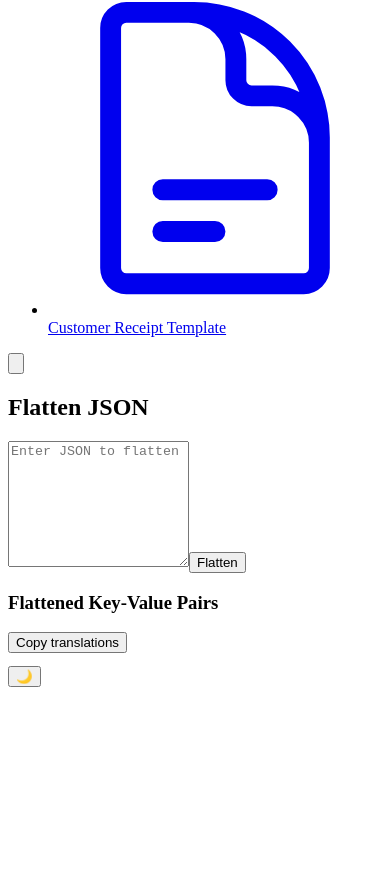
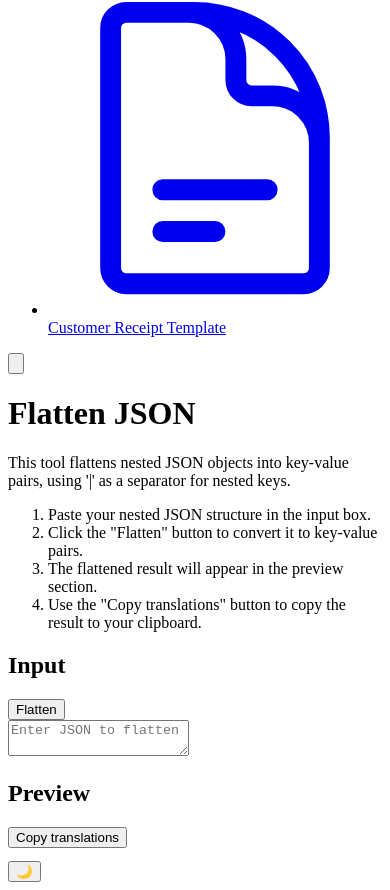
Before and after one commit to Darren-Bridges/VM-tooling, a React (Create React App) app: page /#/translations/flatten in a window 390 px wide. Shown: the part 650-1540 px from the top of the page. Before the commit the page ends 1345 px from the top, so only its background shows below. Built offline with nearby package versions, Linux system fonts and the light colour scheme; the HTML template or start-up script is replaced by a standard one.

Commit message:
Nav and mobile optimisations

```diff
--- a/src/App.js
+++ b/src/App.js
@@ -15,7 +15,7 @@ function App() {
           <Route path="/" element={<Home />} />
           <Route path="/translations/flatten" element={<Flatten />} />
           <Route path="/translations/unflatten" element={<Unflatten />} />
-          <Route path="/customer-receipt-template" element={<CustomerReceiptTemplateBuilder />} />
+          <Route path="/customer-receipt-template-builder" element={<CustomerReceiptTemplateBuilder />} />
         </Routes>
       </Layout>
     </Router>
--- a/src/components/Flatten.js
+++ b/src/components/Flatten.js
@@ -46,34 +46,58 @@ function Flatten() {
   };
 
   return (
-    <div className="bg-white dark:bg-gray-800 rounded-lg shadow-md p-4 md:p-6">
-      <h2 className="text-xl font-semibold text-gray-800 dark:text-gray-200 mb-4">Flatten JSON</h2>
+    <div className="bg-white dark:bg-gray-800 min-h-[90vh] flex flex-col p-4 md:p-6">
+      <div className="mb-8">
+        <h1 className="text-2xl md:text-3xl font-bold text-gray-800 dark:text-white mb-4">Flatten JSON</h1>
+
+        <div className="text-sm md:text-base text-gray-600 dark:text-gray-300">
+          <p className="mb-2">
+            This tool flattens nested JSON objects into key-value pairs, using '|' as a separator for nested keys.
+          </p>
+          <ol className="list-decimal list-inside">
+            <li>Paste your nested JSON structure in the input box.</li>
+            <li>Click the "Flatten" button to convert it to key-value pairs.</li>
+            <li>The flattened result will appear in the preview section.</li>
+            <li>Use the "Copy translations" button to copy the result to your clipboard.</li>
+          </ol>
+        </div>
+      </div>
+
+      <div className="flex flex-col lg:flex-row gap-4 lg:gap-8 flex-grow">
+        <div className="w-full lg:w-1/2 flex flex-col">
+          <div className="flex justify-between items-center mb-2 lg:mb-4">
+            <h2 className="text-lg md:text-xl font-semibold text-gray-800 dark:text-white">Input</h2>
+            <button
+              className="px-3 py-1 md:px-4 md:py-2 text-sm md:text-base bg-indigo-600 text-white rounded hover:bg-indigo-700 transition-colors"
+              onClick={handleFlatten}
+            >
+              Flatten
+            </button>
+          </div>
           <textarea
-        className="w-full p-2 border rounded mb-4 text-sm md:text-base bg-white dark:bg-gray-700 text-gray-800 dark:text-gray-200"
-        rows="8"
+            className="w-full flex-grow p-2 md:p-4 border rounded text-sm md:text-base bg-white dark:bg-gray-700 text-gray-800 dark:text-gray-200"
             value={input}
             onChange={(e) => setInput(e.target.value)}
             placeholder="Enter JSON to flatten"
           />
-      <button
-        className="w-full md:w-auto px-4 py-2 bg-indigo-600 text-white rounded hover:bg-indigo-700 transition-colors mb-4"
-        onClick={handleFlatten}
-      >
-        Flatten
-      </button>
-      <div className="mt-4">
-        <div className="flex flex-col md:flex-row justify-between items-start md:items-center mb-2">
-          <h3 className="text-lg font-semibold text-gray-800 dark:text-gray-200 mb-2 md:mb-0">Flattened Key-Value Pairs</h3>
+        </div>
+
+        <div className="w-full lg:w-1/2 flex flex-col mt-4 lg:mt-0">
+          <div className="flex justify-between items-center mb-2 lg:mb-4">
+            <h2 className="text-lg md:text-xl font-semibold text-gray-800 dark:text-white">Preview</h2>
             <button
               onClick={copyTranslations}
-            className="w-full md:w-auto px-4 py-2 bg-indigo-600 text-white rounded hover:bg-indigo-700 transition-colors"
+              className="px-3 py-1 md:px-4 md:py-2 text-sm md:text-base bg-indigo-600 text-white rounded hover:bg-indigo-700 transition-colors"
             >
               Copy translations
             </button>
           </div>
-        <pre className="bg-gray-100 dark:bg-gray-700 p-2 md:p-4 rounded-md overflow-x-auto text-xs md:text-sm">
+          <div className="overflow-x-auto">
+            <pre className="bg-gray-100 dark:bg-gray-700 p-2 md:p-4 rounded-md text-xs md:text-sm flex-grow whitespace-pre-wrap">
               <code className="text-gray-800 dark:text-gray-200">{output}</code>
             </pre>
+          </div>
+        </div>
       </div>
     </div>
   );
--- a/src/components/Home.js
+++ b/src/components/Home.js
@@ -9,7 +9,7 @@ function Home() {
       <h1 className="text-2xl font-bold text-gray-800 dark:text-white mb-4">Welcome to VM Tooling</h1>
       <p className="text-gray-600 dark:text-gray-300">Choose an operation from the navigation menu.</p>
 
-      <div className="mt-8 grid grid-cols-1 md:grid-cols-2 gap-6">
+      <div className="mt-8 grid grid-cols-1 md:grid-cols-3 gap-6">
         <div
           className="bg-gray-100 dark:bg-gray-700 p-4 rounded-lg cursor-pointer hover:bg-gray-200 dark:hover:bg-gray-600 transition-colors"
           onClick={() => navigate('/translations/flatten')}
@@ -24,16 +24,13 @@ function Home() {
           <h2 className="text-xl font-semibold text-gray-700 dark:text-gray-200 mb-2">Unflatten</h2>
           <p className="text-gray-600 dark:text-gray-400">Convert flat key-value pairs back into nested JSON structures.</p>
         </div>
-      </div>
-
-      <div className="mt-8">
-        <h2 className="text-xl font-semibold text-gray-800 dark:text-white mb-4">How to use</h2>
-        <ol className="list-decimal list-inside text-gray-600 dark:text-gray-300 space-y-2">
-          <li>Select an operation from the sidebar (Flatten or Unflatten).</li>
-          <li>Enter your input in the provided text area.</li>
-          <li>Click the corresponding button to process your input.</li>
-          <li>View the results and copy them as needed.</li>
-        </ol>
+        <div
+          className="bg-gray-100 dark:bg-gray-700 p-4 rounded-lg cursor-pointer hover:bg-gray-200 dark:hover:bg-gray-600 transition-colors"
+          onClick={() => navigate('/customer-receipt-template-builder')}
+        >
+          <h2 className="text-xl font-semibold text-gray-700 dark:text-gray-200 mb-2">Customer Receipt Template Builder</h2>
+          <p className="text-gray-600 dark:text-gray-400">Create and customize receipt templates for customer transactions.</p>
+        </div>
       </div>
     </div>
   );
--- a/src/components/Sidebar.js
+++ b/src/components/Sidebar.js
@@ -71,7 +71,7 @@ function Sidebar({ isOpen, onClose }) {
             )}
           </li>
           <li>
-            <Link to="/customer-receipt-template" className="flex items-center px-4 py-2 text-gray-800 dark:text-gray-200 hover:bg-gray-200 dark:hover:bg-gray-700" onClick={onClose}>
+            <Link to="/customer-receipt-template-builder" className="flex items-center px-4 py-2 text-gray-800 dark:text-gray-200 hover:bg-gray-200 dark:hover:bg-gray-700" onClick={onClose}>
               <DocumentTextIcon className="h-5 w-5 mr-2" />
               Customer Receipt Template
             </Link>
--- a/src/components/Unflatten.js
+++ b/src/components/Unflatten.js
@@ -45,34 +45,58 @@ function Unflatten() {
   };
 
   return (
-    <div className="bg-white dark:bg-gray-800 rounded-lg shadow-md p-4 md:p-6">
-      <h2 className="text-xl font-semibold text-gray-800 dark:text-gray-200 mb-4">Unflatten Key-Value Pairs</h2>
+    <div className="bg-white dark:bg-gray-800 min-h-[90vh] flex flex-col p-4 md:p-6">
+      <div className="mb-8">
+        <h1 className="text-2xl md:text-3xl font-bold text-gray-800 dark:text-white mb-4">Unflatten Key-Value Pairs</h1>
+
+        <div className="text-sm md:text-base text-gray-600 dark:text-gray-300">
+          <p className="mb-2">
+            This tool unflattens key-value pairs into a nested JSON object, using '|' as a separator for nested keys.
+          </p>
+          <ol className="list-decimal list-inside">
+            <li>Paste your flattened key-value pairs in the input box (one pair per line, tab-separated).</li>
+            <li>Click the "Unflatten" button to convert it back to a nested JSON structure.</li>
+            <li>The unflattened result will appear in the preview section.</li>
+            <li>Use the "Copy JSON" button to copy the result to your clipboard.</li>
+          </ol>
+        </div>
+      </div>
+
+      <div className="flex flex-col lg:flex-row gap-4 lg:gap-8 flex-grow">
+        <div className="w-full lg:w-1/2 flex flex-col">
+          <div className="flex justify-between items-center mb-2 lg:mb-4">
+            <h2 className="text-lg md:text-xl font-semibold text-gray-800 dark:text-white">Input</h2>
+            <button
+              className="px-3 py-1 md:px-4 md:py-2 text-sm md:text-base bg-indigo-600 text-white rounded hover:bg-indigo-700 transition-colors"
+              onClick={handleUnflatten}
+            >
+              Unflatten
+            </button>
+          </div>
           <textarea
-        className="w-full p-2 border rounded mb-4 text-sm md:text-base bg-white dark:bg-gray-700 text-gray-800 dark:text-gray-200"
-        rows="8"
+            className="w-full flex-grow p-2 md:p-4 border rounded text-sm md:text-base bg-white dark:bg-gray-700 text-gray-800 dark:text-gray-200"
             value={input}
             onChange={(e) => setInput(e.target.value)}
             placeholder="Enter key-value pairs (tab separated) to unflatten"
           />
-      <button
-        className="w-full md:w-auto px-4 py-2 bg-indigo-600 text-white rounded hover:bg-indigo-700 transition-colors mb-4"
-        onClick={handleUnflatten}
-      >
-        Unflatten
-      </button>
-      <div className="mt-4">
-        <div className="flex flex-col md:flex-row justify-between items-start md:items-center mb-2">
-          <h3 className="text-lg font-semibold text-gray-800 dark:text-gray-200 mb-2 md:mb-0">Unflattened JSON</h3>
+        </div>
+
+        <div className="w-full lg:w-1/2 flex flex-col mt-4 lg:mt-0">
+          <div className="flex justify-between items-center mb-2 lg:mb-4">
+            <h2 className="text-lg md:text-xl font-semibold text-gray-800 dark:text-white">Preview</h2>
             <button
               onClick={copyJson}
-            className="w-full md:w-auto px-4 py-2 bg-indigo-600 text-white rounded hover:bg-indigo-700 transition-colors"
+              className="px-3 py-1 md:px-4 md:py-2 text-sm md:text-base bg-indigo-600 text-white rounded hover:bg-indigo-700 transition-colors"
             >
               Copy JSON
             </button>
           </div>
-        <pre className="bg-gray-100 dark:bg-gray-700 p-2 md:p-4 rounded-md overflow-x-auto text-xs md:text-sm">
+          <div className="overflow-x-auto">
+            <pre className="bg-gray-100 dark:bg-gray-700 p-2 md:p-4 rounded-md text-xs md:text-sm flex-grow whitespace-pre-wrap">
               <code className="text-gray-800 dark:text-gray-200">{output}</code>
             </pre>
+          </div>
+        </div>
       </div>
     </div>
   );
```
Lines whose indentation alone changed are shown as unchanged.
